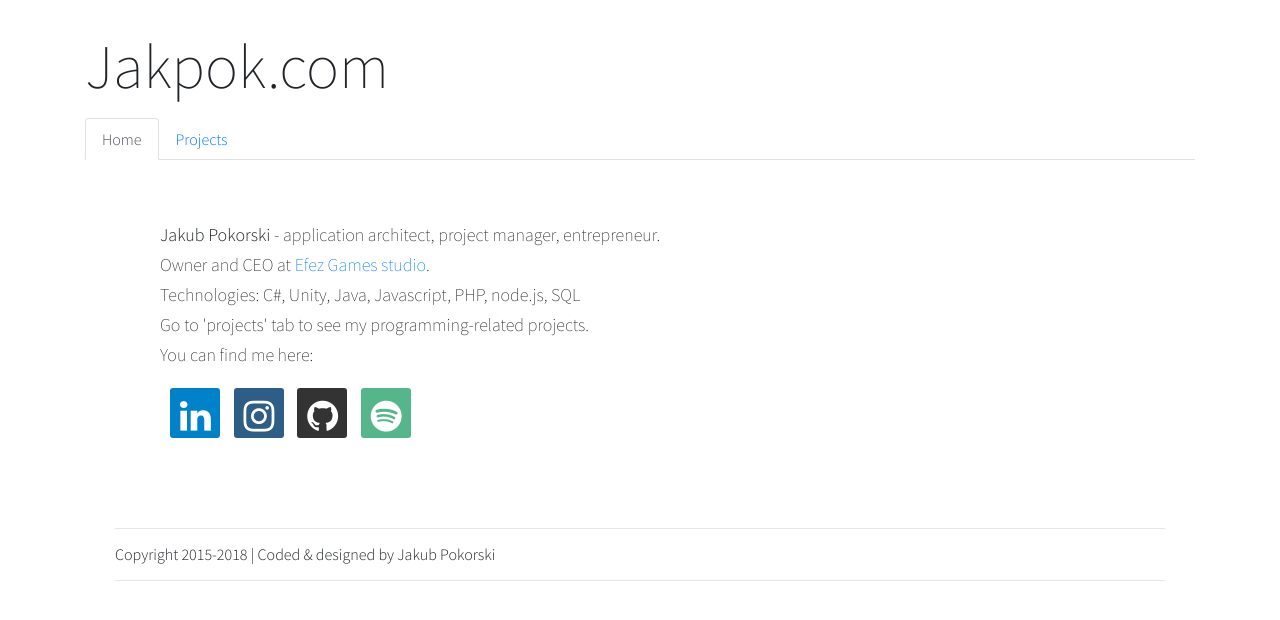
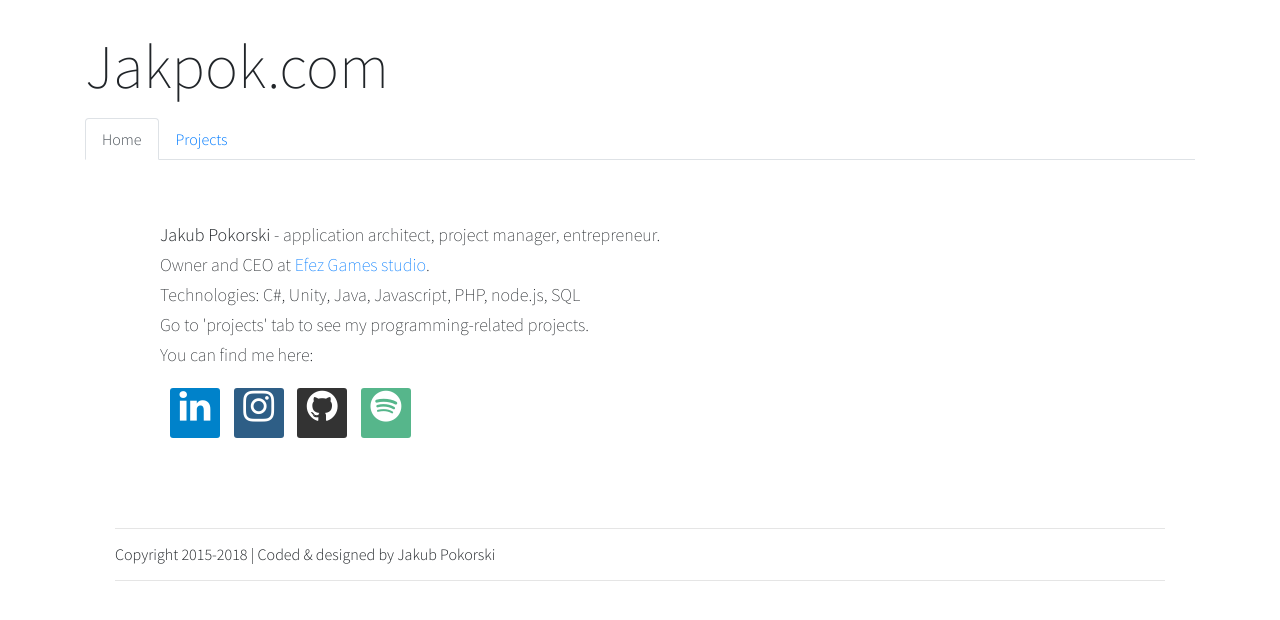
Before and after one commit to Jakpok/jakpok.github.io, a Jekyll site: the page built from index.html, in a window 1280 px wide. Shown: the top 620 px of the page. Built offline with Jekyll 4.4.1, drawn with Linux system fonts in a browser that asks for light colours; Markdown is read by kramdown in place of the engine named in the settings.

Commit message:
css update

```diff
--- a/css/style.css
+++ b/css/style.css
@@ -48,7 +48,7 @@
 }
 
 .projectCell{
-	margin-top: 30px;
+	margin-top: 15px;
 }
 
 .content li {
@@ -70,7 +70,6 @@
 .fa {
 	margin-left:10px;
   margin-top: 2px;
-	padding: 10px;
 	font-size: 25px;
 	width: 50px;
   height: 50px;
```
